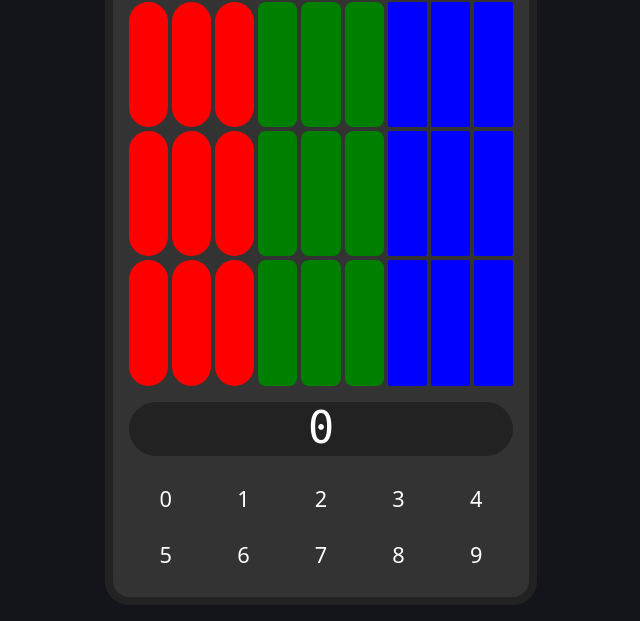
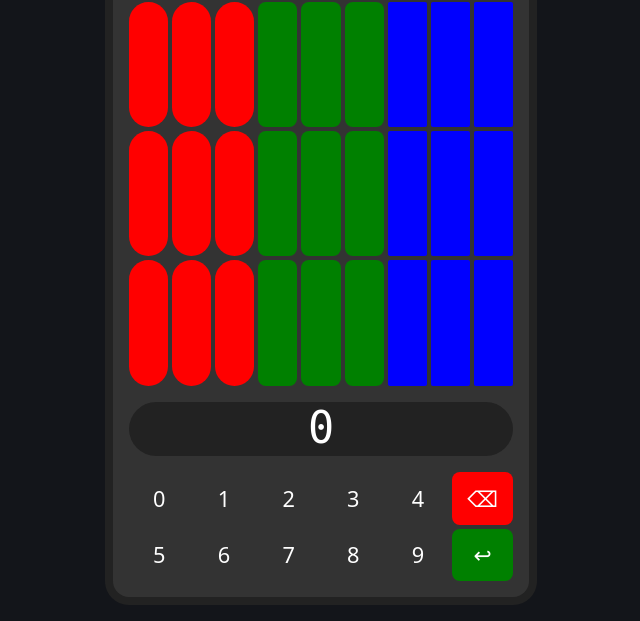
Before and after one commit to software-factory-collective/mabocados, an Astro site in the folder projects/site/: page /demo/multibocados in a window 1280 px wide. Both pictures are taken after a click on the button "▶️". Shown: the part 179-800 px from the top of the page, without its empty margins (319-959 px from the left). Built offline with nearby package versions, Linux system fonts and the light colour scheme; Astro itself is replaced by a stand-in of ours.

Commit message:
feat: add backspace and enter buttons

```diff
--- a/projects/site/src/components/games/MultibocadosComponent.vue
+++ b/projects/site/src/components/games/MultibocadosComponent.vue
@@ -132,6 +132,10 @@ function onKeyUp(event) {
   if (isGameRunning.value) {
     if ("0123456789".includes(event.key)) {
       handleKeyboardButton(+event.key);
+    } else if (event.key === "Backspace") {
+      handleKeyboardButton("⌫");
+    } else if (event.key === "Enter") {
+      handleKeyboardButton("↩");
     }
   } else {
     const startKeys = [" ", "s", "Enter"];
@@ -141,10 +145,18 @@ function onKeyUp(event) {
   }
 }
 
-function handleKeyboardButton(value: number) {
+function handleKeyboardButton(value: number | string) {
+  if (value === "⌫") {
+    answer.value = Math.floor(answer.value / 10);
+    return;
+  }
+  if (value === "↩") {
+    checkAnswer();
+    return;
+  }
   clearTimeout(interactionTimeout);
   showInteractionHint.value = false;
-  answer.value = answer.value * 10 + value;
+  answer.value = answer.value * 10 + (value as number);
   if (answer.value.toString().length == correctAnswer.value.toString().length) {
     checkAnswer();
   } else {
@@ -200,9 +212,13 @@ function checkAnswer() {
           </div>
           <div id="keyboard">
             <button
-              v-for="value in [0, 1, 2, 3, 4, 5, 6, 7, 8, 9]"
+              v-for="value in [0, 1, 2, 3, 4, '⌫', 5, 6, 7, 8, 9, '↩']"
               :key="value"
               @click="handleKeyboardButton(value)"
+              :class="{
+                'btn-backspace': value === '⌫',
+                'btn-enter': value === '↩'
+              }"
             >
               {{ value }}
             </button>
@@ -352,7 +368,7 @@ input {
   flex: 2;
   display: grid;
   gap: 4px;
-  grid-template-columns: repeat(5, 1fr);
+  grid-template-columns: repeat(6, 1fr);
 
   container-type: size;
 
@@ -365,6 +381,14 @@ input {
       background: #88888888;
     }
   }
+}
+#keyboard > button.btn-backspace {
+  background: red;
+  color: white;
+}
+#keyboard > button.btn-enter {
+  background: green;
+  color: white;
 }
 .large-box {
   aspect-ratio: 1;
```
